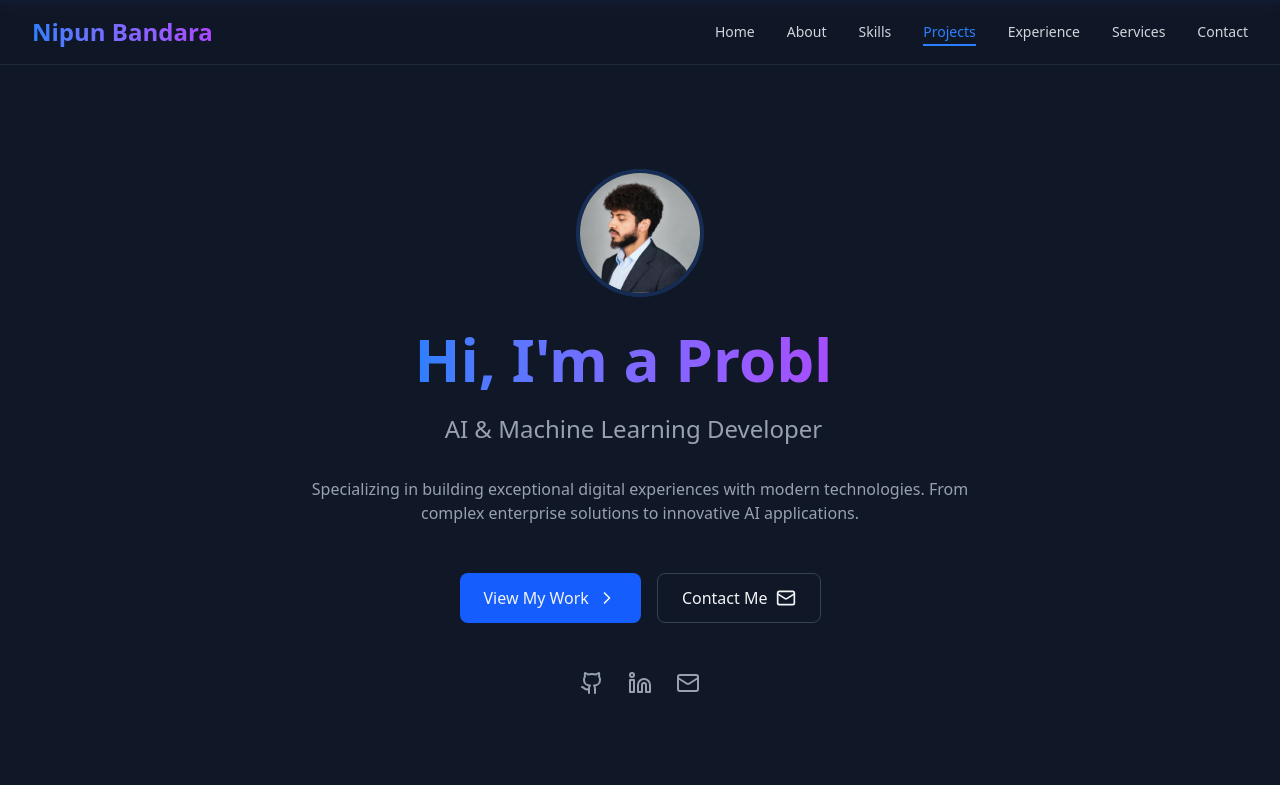
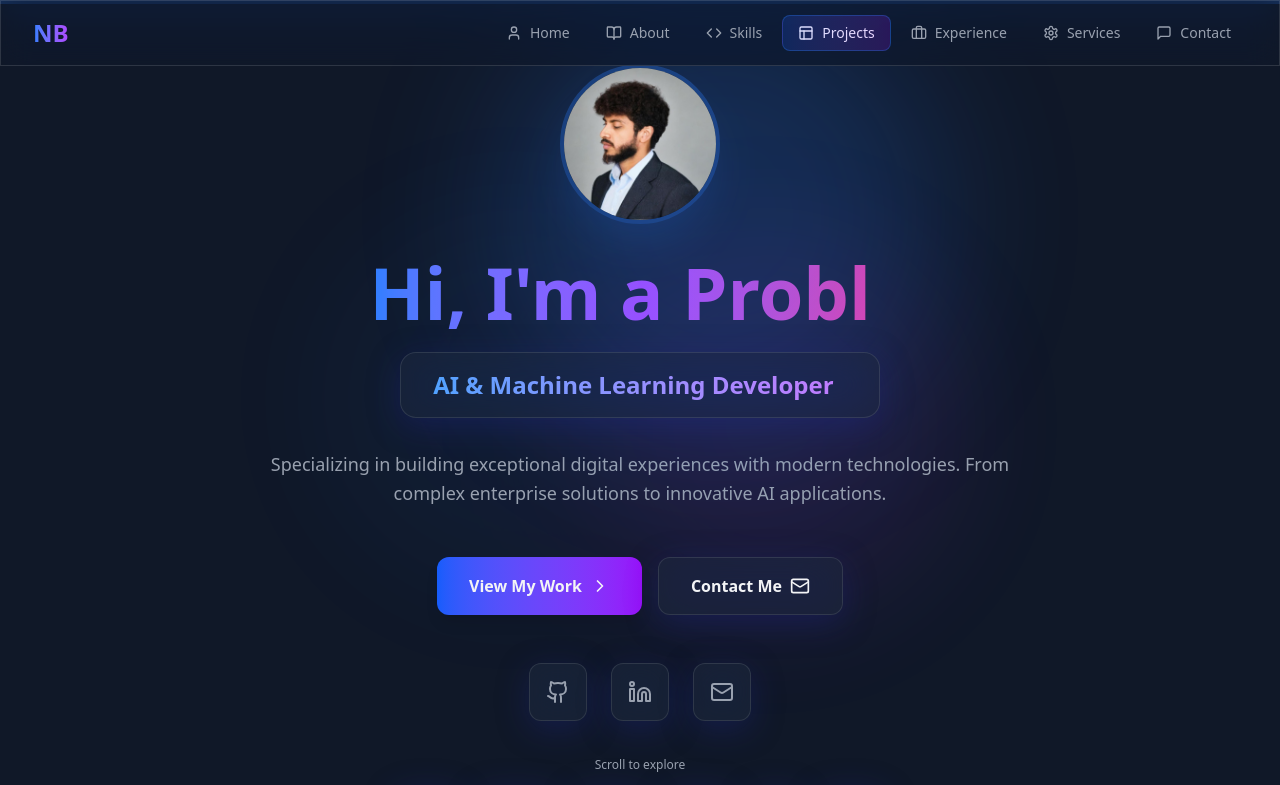
Before and after one commit to nipunaloka/Portfolio, a React (Vite) app: page / in a window 1280 px wide. Shown: the top 785 px of the page. Built offline with nearby package versions, Linux system fonts and the light colour scheme.

Commit message:
update navbar hero section

```diff
--- a/src/App.tsx
+++ b/src/App.tsx
@@ -498,7 +498,7 @@ const scaleIn = {
         initial={{ y: -100 }}
         animate={{ y: 0 }}
         transition={{ duration: 0.5 }}
-        className="fixed w-full bg-gray-900/95 backdrop-blur-sm z-50 border-b border-gray-800"
+        className="fixed w-full glass backdrop-blur-md z-50 border-b border-gray-700/50"
       >
         <div className="max-w-7xl mx-auto px-4 sm:px-6 lg:px-8">
           <div className="flex items-center justify-between h-16">
@@ -508,31 +508,39 @@ const scaleIn = {
               transition={{ delay: 0.2 }}
               className="flex-shrink-0"
             >
-              <span className="text-2xl font-bold bg-gradient-to-r from-blue-500 to-purple-500 bg-clip-text text-transparent">
-                Nipun Bandara
-              </span>
+              <motion.span
+                whileHover={{ scale: 1.05 }}
+                className="text-2xl font-bold bg-gradient-to-r from-blue-500 to-purple-500 bg-clip-text text-transparent"
+              >
+                NB
+              </motion.span>
             </motion.div>
 
             {/* Desktop Navigation */}
-            <div className="hidden md:flex items-center space-x-8">
-              {navLinks.map(({ id, label }, index) => (
+            <div className="hidden md:flex items-center space-x-1">
+              {navLinks.map(({ id, label, icon: Icon }, index) => (
                 <motion.button
                   key={id}
                   initial={{ opacity: 0, y: -20 }}
                   animate={{ opacity: 1, y: 0 }}
                   transition={{ delay: 0.1 * index }}
                   onClick={() => scrollToSection(id)}
-                  className={`text-sm transition-colors relative ${
+                  whileHover={{ scale: 1.05 }}
+                  whileTap={{ scale: 0.95 }}
+                  className={`relative px-4 py-2 rounded-lg transition-all ${
                     activeSection === id
-                      ? 'text-blue-500'
-                      : 'text-gray-300 hover:text-white'
+                      ? 'text-white'
+                      : 'text-gray-400 hover:text-white'
                   }`}
                 >
-                  {label}
+                  <div className="flex items-center gap-2">
+                    <Icon size={16} />
+                    <span className="text-sm font-medium">{label}</span>
+                  </div>
                   {activeSection === id && (
                     <motion.div
                       layoutId="activeSection"
-                      className="absolute -bottom-1 left-0 right-0 h-0.5 bg-blue-500"
+                      className="absolute inset-0 bg-gradient-to-r from-blue-600/20 to-purple-600/20 rounded-lg border border-blue-500/30"
                       transition={{ type: "spring", stiffness: 380, damping: 30 }}
                     />
                   )}
@@ -545,7 +553,7 @@ const scaleIn = {
               <motion.button
                 whileTap={{ scale: 0.95 }}
                 onClick={() => setIsMenuOpen(!isMenuOpen)}
-                className="text-gray-300 hover:text-white"
+                className="p-2 rounded-lg glass-card text-gray-300 hover:text-white transition-colors"
               >
                 {isMenuOpen ? <X size={24} /> : <Menu size={24} />}
               </motion.button>
@@ -559,7 +567,7 @@ const scaleIn = {
             initial={{ opacity: 0, height: 0 }}
             animate={{ opacity: 1, height: 'auto' }}
             exit={{ opacity: 0, height: 0 }}
-            className="md:hidden bg-gray-900 border-b border-gray-800"
+            className="md:hidden glass border-t border-gray-700/50"
           >
             <div className="px-2 pt-2 pb-3 space-y-1">
               {navLinks.map(({ id, label, icon: Icon }, index) => (
@@ -569,14 +577,16 @@ const scaleIn = {
                   animate={{ opacity: 1, x: 0 }}
                   transition={{ delay: 0.1 * index }}
                   onClick={() => scrollToSection(id)}
-                  className={`w-full flex items-center px-3 py-2 rounded-md text-base ${
+                  whileHover={{ x: 5 }}
+                  whileTap={{ scale: 0.98 }}
+                  className={`w-full flex items-center gap-3 px-4 py-3 rounded-lg transition-all ${
                     activeSection === id
-                      ? 'bg-gray-800 text-blue-500'
-                      : 'text-gray-300 hover:bg-gray-800 hover:text-white'
+                      ? 'glass-card border border-blue-500/30 text-white'
+                      : 'text-gray-400 hover:glass-card hover:text-white'
                   }`}
                 >
-                  <Icon size={18} className="mr-2" />
-                  {label}
+                  <Icon size={18} />
+                  <span className="font-medium">{label}</span>
                 </motion.button>
               ))}
             </div>
@@ -585,20 +595,40 @@ const scaleIn = {
       </motion.nav>
 
       {/* Hero Section */}
-      <section id="home" className="min-h-screen flex items-center justify-center px-4 pt-16">
-        <div className="max-w-4xl mx-auto text-center">
-          <motion.div
-            initial={{ scale: 0 }}
-            animate={{ scale: 1 }}
-            transition={{ duration: 0.5, type: "spring" }}
-            className="mb-8"
-          >
+      <section id="home" className="min-h-screen flex items-center justify-center px-4 pt-16 relative overflow-hidden">
+        {/* Animated background elements */}
+        <div className="absolute inset-0 opacity-10">
+          <div className="absolute top-1/4 left-1/4 w-96 h-96 bg-blue-500 rounded-full blur-3xl animate-pulse"></div>
+          <div className="absolute bottom-1/4 right-1/4 w-96 h-96 bg-purple-500 rounded-full blur-3xl animate-pulse" style={{ animationDelay: '1s' }}></div>
+        </div>
+
+        <div className="max-w-5xl mx-auto text-center relative z-10">
+          <motion.div
+            initial={{ scale: 0, opacity: 0 }}
+            animate={{ scale: 1, opacity: 1 }}
+            transition={{ duration: 0.5, type: "spring", stiffness: 200 }}
+            className="mb-8 relative"
+          >
+            <motion.div
+            animate={{
+              x: [0, 100, 0],
+              y: [0, -100, 0],
+              scale: [1, 1.2, 1],
+            }}
+            transition={{
+              duration: 20,
+              repeat: Infinity,
+              ease: "easeInOut"
+            }}
+            className="absolute top-1/4 left-1/4 w-96 h-96 bg-blue-500 rounded-full blur-3xl opacity-20"
+          />
+
             <motion.img
-              whileHover={{ scale: 1.1, rotate: 5 }}
+              whileHover={{ scale: 1.05, rotate: 5 }}
               transition={{ type: "spring", stiffness: 300 }}
               src={portfolioImage}
               alt="Profile"
-              className="w-32 h-32 rounded-full mx-auto mb-6 border-4 border-blue-500/20"
+              className="relative w-40 h-40 rounded-full mx-auto border-4 border-blue-500/30 shadow-2xl shadow-blue-500/20"
             />
           </motion.div>
 
@@ -606,9 +636,9 @@ const scaleIn = {
             initial={{ opacity: 0, y: 20 }}
             animate={{ opacity: 1, y: 0 }}
             transition={{ delay: 0.2 }}
-            className="text-4xl md:text-6xl font-bold mb-6"
-          >
-            <span className="bg-gradient-to-r from-blue-500 to-purple-500 bg-clip-text text-transparent">
+            className="text-5xl md:text-7xl font-bold mb-6"
+          >
+            <span className="bg-gradient-to-r from-blue-500 via-purple-500 to-pink-500 bg-clip-text text-transparent">
               <TypeAnimation
                 sequence={[
                   "Hi, I'm Nipun Bandara",
@@ -626,15 +656,19 @@ const scaleIn = {
             </span>
           </motion.h1>
 
-          <motion.p
+          <motion.div
             initial={{ opacity: 0, y: 20 }}
             animate={{ opacity: 1, y: 0 }}
             transition={{ delay: 0.3 }}
-            className="text-xl md:text-2xl text-gray-400 mb-8"
+            className="mb-8"
+          >
+            <motion.div
+              whileHover={{ scale: 1.02 }}
+              className="inline-block glass-card rounded-2xl px-8 py-4 border border-gray-700"
             >
               <TypeAnimation
                 sequence={[
-                1000, // Wait 1 second
+                  1000,
                   'Full-Stack Developer',
                   2000,
                   'AI & Machine Learning Developer',
@@ -647,17 +681,19 @@ const scaleIn = {
                   2000,
                 ]}
                 wrapper="p"
+                className="text-xl md:text-2xl text-transparent bg-gradient-to-r from-blue-400 to-purple-400 bg-clip-text font-semibold"
                 speed={50}
                 repeat={Infinity}
                 cursor={true}
               />
-          </motion.p>
+            </motion.div>
+          </motion.div>
 
           <motion.p
             initial={{ opacity: 0, y: 20 }}
             animate={{ opacity: 1, y: 0 }}
             transition={{ delay: 0.4 }}
-            className="text-gray-400 max-w-2xl mx-auto mb-12"
+            className="text-gray-400 text-lg max-w-3xl mx-auto mb-12 leading-relaxed"
           >
             Specializing in building exceptional digital experiences with modern technologies.
             From complex enterprise solutions to innovative AI applications.
@@ -670,20 +706,28 @@ const scaleIn = {
             className="flex flex-wrap justify-center gap-4 mb-12"
           >
             <motion.button
-              whileHover={{ scale: 1.05, boxShadow: "0 0 20px rgba(59, 130, 246, 0.5)" }}
+              whileHover={{ scale: 1.05, boxShadow: "0 0 30px rgba(59, 130, 246, 0.5)" }}
               whileTap={{ scale: 0.95 }}
               onClick={() => scrollToSection('projects')}
-              className="px-6 py-3 bg-blue-600 hover:bg-blue-700 rounded-lg flex items-center"
-            >
-              View My Work <ChevronRight size={20} className="ml-2" />
+              className="group relative px-8 py-4 bg-gradient-to-r from-blue-600 to-purple-600 rounded-xl font-semibold shadow-lg overflow-hidden"
+            >
+              <div className="absolute inset-0 bg-gradient-to-r from-blue-700 to-purple-700 opacity-0 group-hover:opacity-100 transition-opacity"></div>
+              <span className="relative flex items-center gap-2">
+                View My Work
+                <ChevronRight size={20} className="group-hover:translate-x-1 transition-transform" />
+              </span>
             </motion.button>
+
             <motion.button
-              whileHover={{ scale: 1.05, borderColor: "#3b82f6" }}
+              whileHover={{ scale: 1.05 }}
               whileTap={{ scale: 0.95 }}
               onClick={() => scrollToSection('contact')}
-              className="px-6 py-3 border border-gray-700 hover:border-blue-500 rounded-lg flex items-center"
-            >
-              Contact Me <Mail size={20} className="ml-2" />
+              className="group px-8 py-4 glass-card border border-gray-700 hover:border-blue-500 rounded-xl font-semibold transition-all"
+            >
+              <span className="flex items-center gap-2">
+                Contact Me
+                <Mail size={20} className="group-hover:rotate-12 transition-transform" />
+              </span>
             </motion.button>
           </motion.div>
 
@@ -694,24 +738,63 @@ const scaleIn = {
             className="flex justify-center gap-6"
           >
             {[
-              { href: "https://github.com/nipunaloka", icon: Github },
-              { href: "https://www.linkedin.com/in/nipun-bandara-b28a93201", icon: Linkedin },
-              { href: "mailto:nipunaloka489@gmail.com", icon: Mail }
-            ].map(({ href, icon: Icon }, index) => (
+              { href: "https://github.com/nipunaloka", icon: Github, color: "hover:text-gray-400" },
+              { href: "https://www.linkedin.com/in/nipun-bandara-b28a93201", icon: Linkedin, color: "hover:text-blue-400" },
+              { href: "mailto:nipunaloka489@gmail.com", icon: Mail, color: "hover:text-red-400" }
+            ].map(({ href, icon: Icon, color }, index) => (
               <motion.a
                 key={href}
                 href={href}
                 initial={{ opacity: 0, y: 20 }}
                 animate={{ opacity: 1, y: 0 }}
                 transition={{ delay: 0.7 + index * 0.1 }}
-                whileHover={{ scale: 1.2, color: "#3b82f6" }}
-                className="text-gray-400 hover:text-white transition-colors"
+                whileHover={{ scale: 1.2, y: -5 }}
+                whileTap={{ scale: 0.9 }}
+                className={`p-4 glass-card rounded-xl text-gray-400 ${color} transition-all border border-gray-700 hover:border-blue-500`}
                 target={href.startsWith('http') ? "_blank" : undefined}
                 rel={href.startsWith('http') ? "noopener noreferrer" : undefined}
               >
                 <Icon size={24} />
               </motion.a>
             ))}
+          </motion.div>
+
+          {/* Floating skill badges */}
+          <motion.div
+            initial={{ opacity: 0 }}
+            animate={{ opacity: 1 }}
+            transition={{ delay: 0.8 }}
+            className="mt-16 flex flex-wrap justify-center gap-3"
+          >
+            {['React', 'Node.js', 'Python', 'AI/ML', 'IoT', 'Cloud'].map((skill, index) => (
+              <motion.div
+                key={skill}
+                initial={{ opacity: 0, scale: 0.8 }}
+                animate={{ opacity: 1, scale: 1 }}
+                transition={{ delay: 0.9 + index * 0.1 }}
+                whileHover={{ scale: 1.1, y: -5 }}
+                className="px-4 py-2 glass-card rounded-full text-sm font-medium text-blue-400 border border-blue-500/30"
+              >
+                {skill}
+              </motion.div>
+            ))}
+          </motion.div>
+
+          {/* Scroll indicator */}
+          <motion.div
+            initial={{ opacity: 0 }}
+            animate={{ opacity: 1 }}
+            transition={{ delay: 1 }}
+            className="absolute bottom-8 left-1/2 transform -translate-x-1/2"
+          >
+            <motion.div
+              animate={{ y: [0, 10, 0] }}
+              transition={{ duration: 2, repeat: Infinity }}
+              className="flex flex-col items-center gap-2 text-gray-400"
+            >
+              <span className="text-xs">Scroll to explore</span>
+              <ChevronRight size={20} className="rotate-90" />
+            </motion.div>
           </motion.div>
         </div>
       </section>
```
Lines whose indentation alone changed are shown as unchanged.
